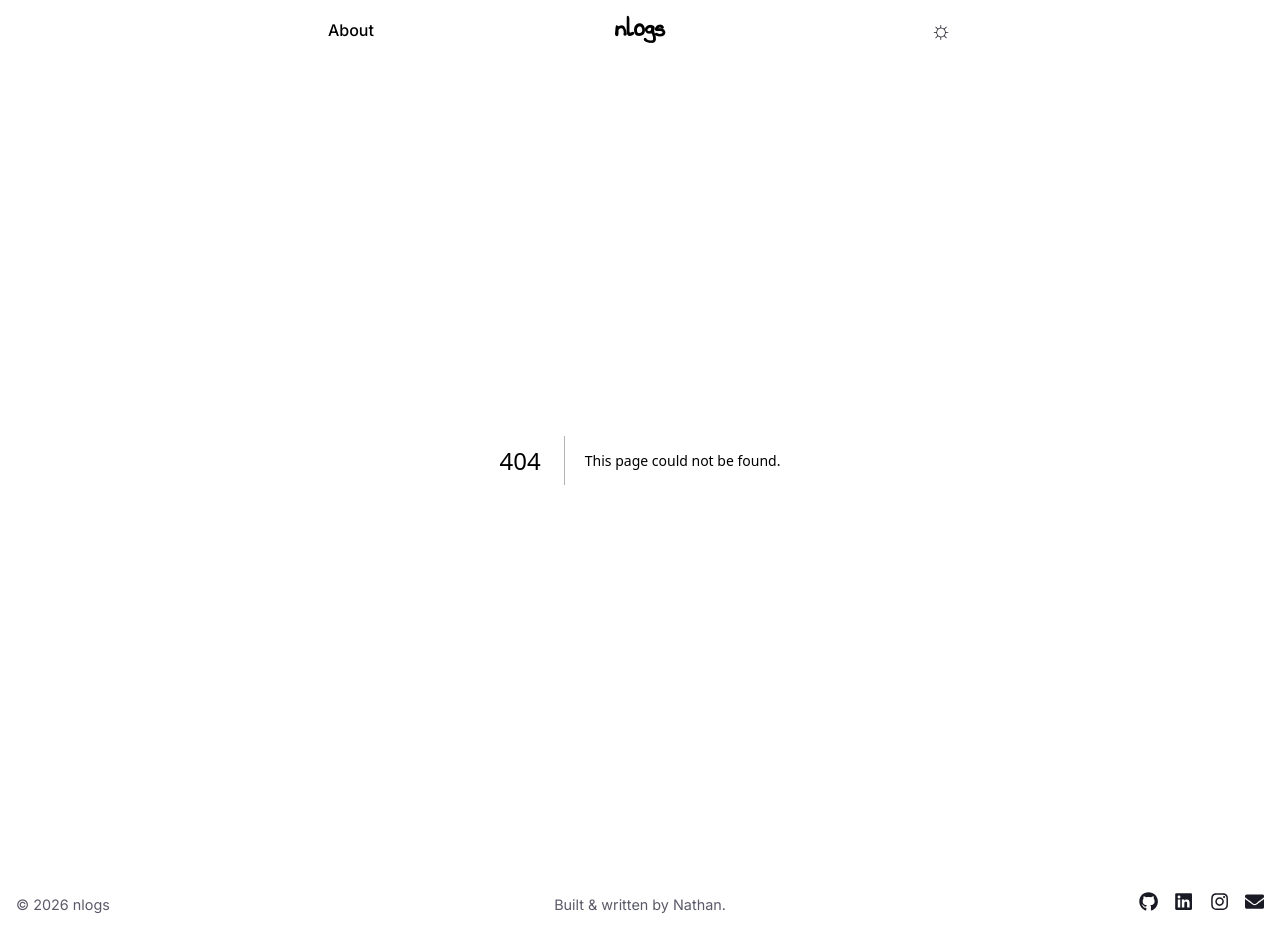
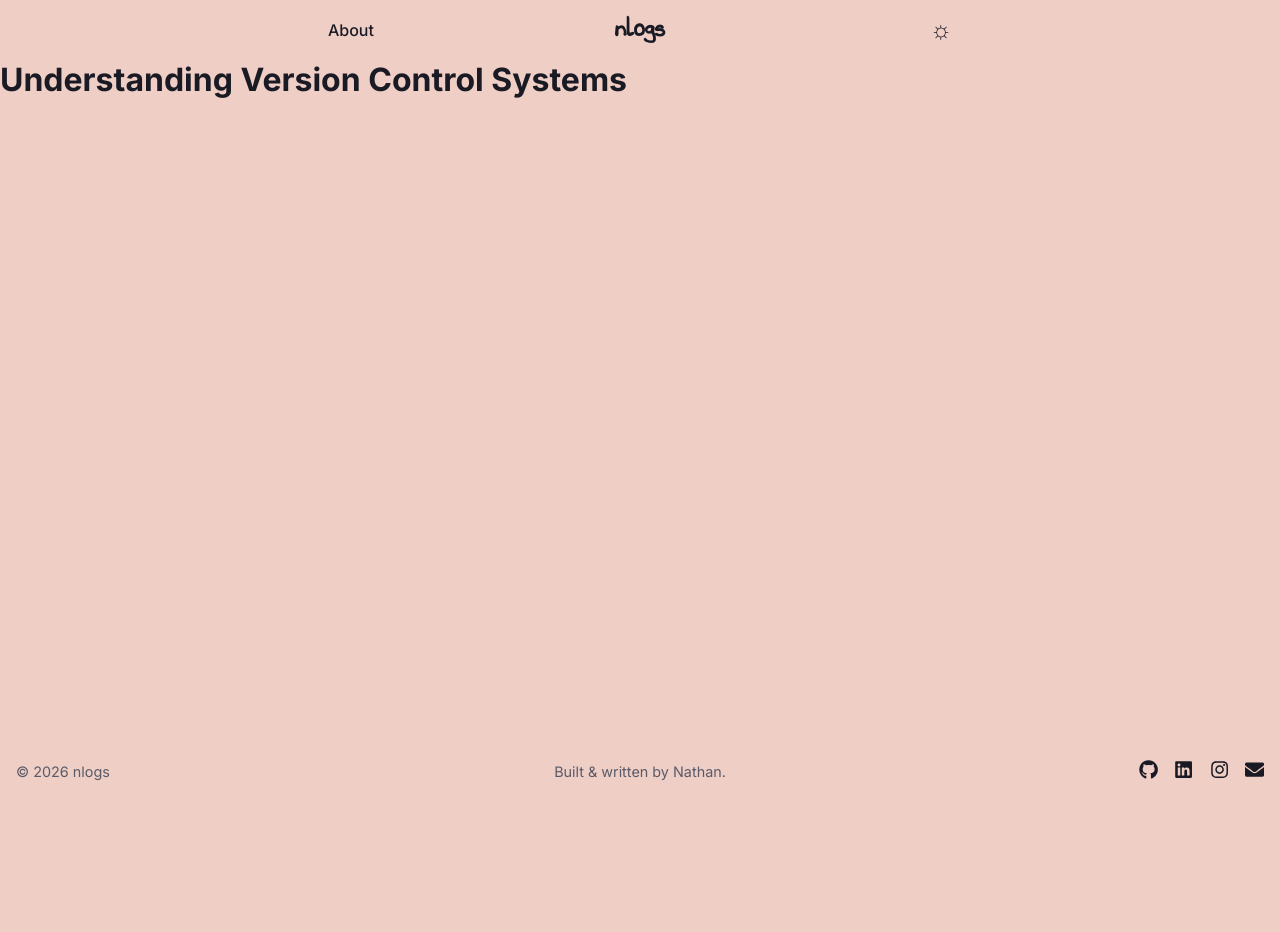
Before and after one commit to Nathanthe1dev/nlogs, a Next.js app: page /posts/understanding-vcs in a window 1280 px wide. Before the commit this address had no page. After the commit the page ends 800 px from the top, so only its background shows below. Built offline with nearby package versions, Linux system fonts and the light colour scheme.

Commit message:
implemented dynamic blog post routes

```diff
--- a/app/components/PostCard.tsx
+++ b/app/components/PostCard.tsx
@@ -2,7 +2,7 @@ import { Post } from "../data/posts";
 
 export default function PostCard({ post }: { post: Post }) {
   return (
-    <a href="#">
+    <a href={`/posts/${post.slug}`}>
     <article>
         <div className="article-content">
             <span className="article-label">{post.number}</span>
--- a/app/data/posts.ts
+++ b/app/data/posts.ts
@@ -4,6 +4,7 @@ export type Post = {
     description: string;
     date: string;
     readTime: string;
+    slug:string;
 };
 
 export const posts: Post[] = [
@@ -13,6 +14,7 @@ export const posts: Post[] = [
         description: "Discover why i chose computer science as my field of study and how it has shaped my career path.",
         date: "8th October, 2026",
         readTime: "5 min read",
+        slug: "why-cs",
     },
     {
         number: "Log 2.0",
@@ -20,5 +22,6 @@ export const posts: Post[] = [
         description: "Learn about the fundamentals of version control systems and how they can help you manage your codebase effectively.",
         date: "8th October, 2026",
         readTime: "5 min read",
+        slug: "understanding-vcs",
     }
 ];
--- /dev/null
+++ b/app/posts/[slug]/page.tsx
@@ -0,0 +1,20 @@
+import { posts } from "../../data/posts";
+import { notFound } from "next/navigation";
+
+export default async function PostPage({
+  params,
+}: {
+  params: Promise<{ slug: string }>;
+}) {
+  const { slug } = await params;
+  const post = posts.find((post) => post.slug === slug);
+
+ if (!post) {
+  notFound();
+}
+  return (
+    <main>
+      <h1>{post.title}</h1>
+    </main>
+  );
+}
```
